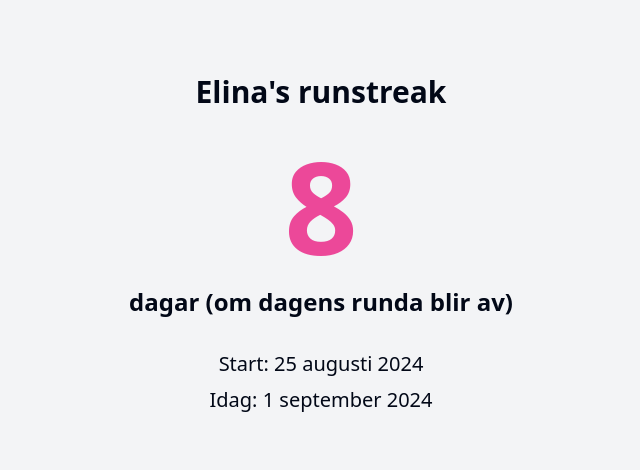
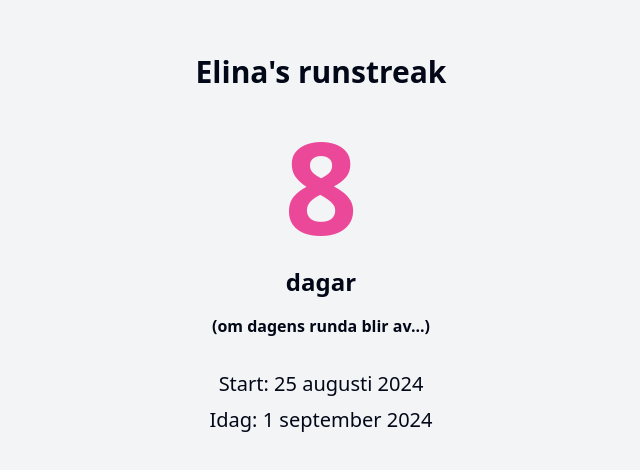
Before and after one commit to anders-brunoson/day-counter-e, a React (Vite) app: page / in a window 1280 px wide. Shown: the part 188-658 px from the top of the page, without its empty margins (319-959 px from the left). Built offline with nearby package versions, Linux system fonts and the light colour scheme.

Commit message:
More text edits

```diff
--- a/src/components/DayCounterE.jsx
+++ b/src/components/DayCounterE.jsx
@@ -34,7 +34,8 @@ const Counter = () => {
       <h1 className="text-3xl font-bold mb-8">Elina's runstreak</h1>
       <div className="text-center">
         <p className="text-9xl font-bold mb-4 text-pink-500">{days}</p>
-        <p className="text-2xl font-semibold mb-4">dagar (om dagens runda blir av)</p>
+        <p className="text-2xl font-semibold mb-4">dagar</p>
+        <p className="text-1xl font-semibold mb-4">(om dagens runda blir av...)</p>
       </div>
       <p className="text-xl mt-4">Start: {formatDate(startDate)}</p>
       <p className="text-xl mt-2">Idag: {formatDate(currentDate)}</p>
```
